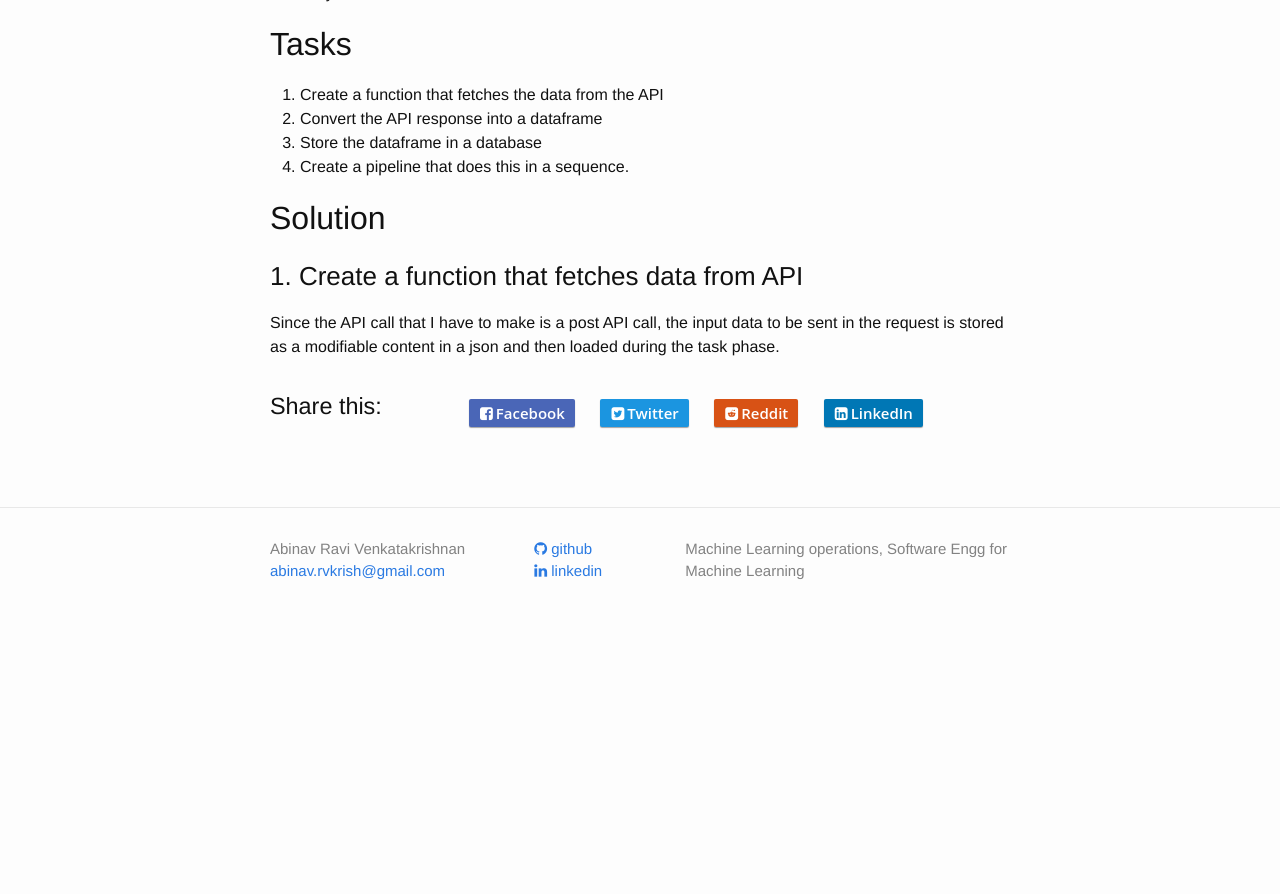
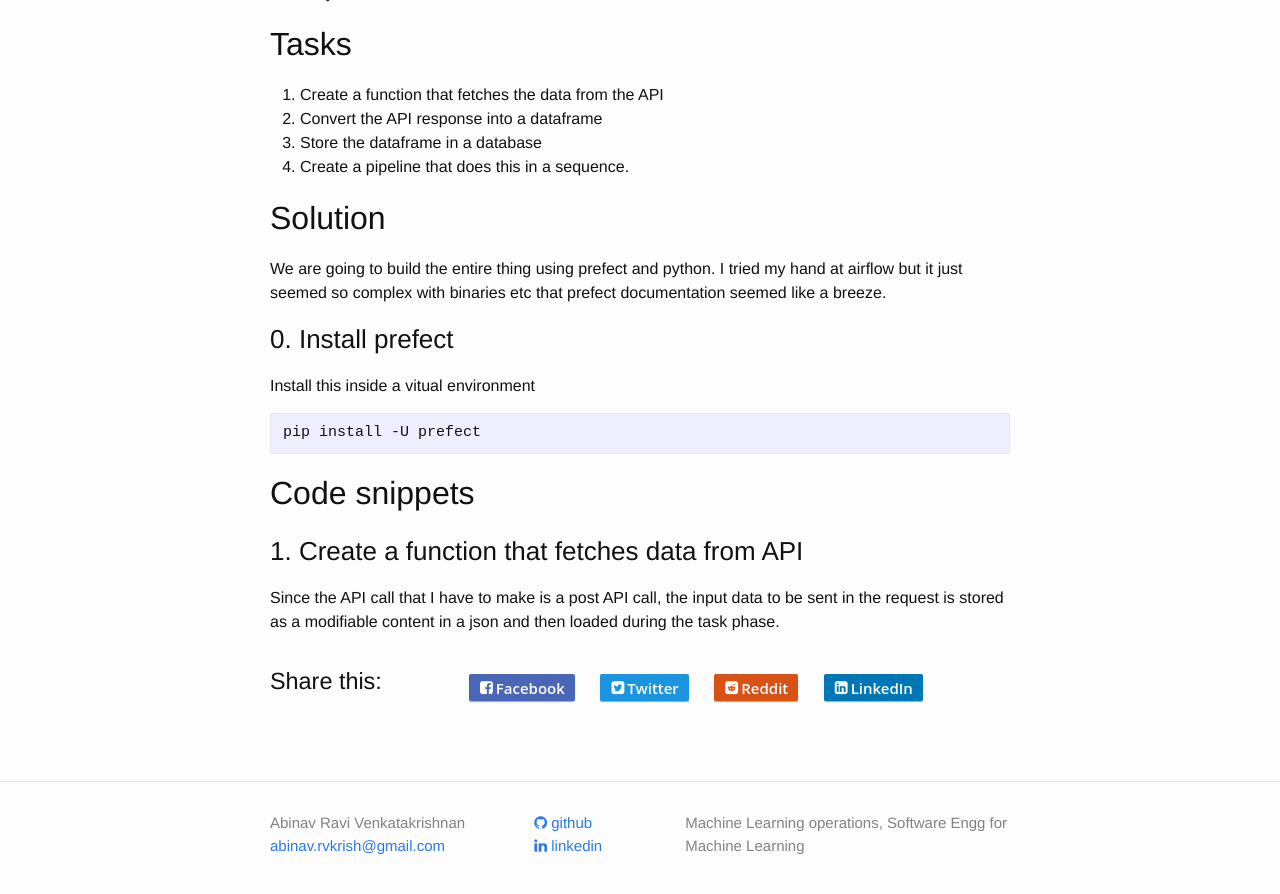
Before and after one commit to AbinavRavi/AbinavRavi.github.io, a Jekyll site: the page built from _posts/2023-09-15-My-First-ETL.markdown, in a window 1280 px wide and 900 px high, scrolled down 567 px. Shown: the top 894 px of the window. Built offline with Jekyll 4.4.1, drawn with Linux system fonts in a browser that asks for light colours; nearby versions of some CDN libraries; comment, search, counter and statistics services are not loaded; before the commit the page ends 1210 px from its top, so only the background shows below that.

Commit message:
added a rant blog and modifications to ETL

````diff
--- a/_posts/2023-09-15-My-First-ETL.markdown
+++ b/_posts/2023-09-15-My-First-ETL.markdown
@@ -26,7 +26,16 @@ The script should
 3. Create a pipeline that does this in a sequence.
 
 ## Solution
+We are going to build the entire thing using prefect and python. I tried my hand at airflow but it just seemed so complex with binaries etc that prefect documentation seemed like a breeze.
 
+### 0. Install prefect
+Install this inside a vitual environment
+
+```
+pip install -U prefect
+```
+
+## Code snippets
 ### 1. Create a function that fetches data from API
 
 Since the API call that I have to make is a post API call, the input data to be sent in the request is stored as a modifiable content in a json and then loaded during the task phase.
````
Also changed, not shown: _posts/2023-09-12-Phone-camera-Killed-nostalgia.markdown (added, +14 -0 lines).
